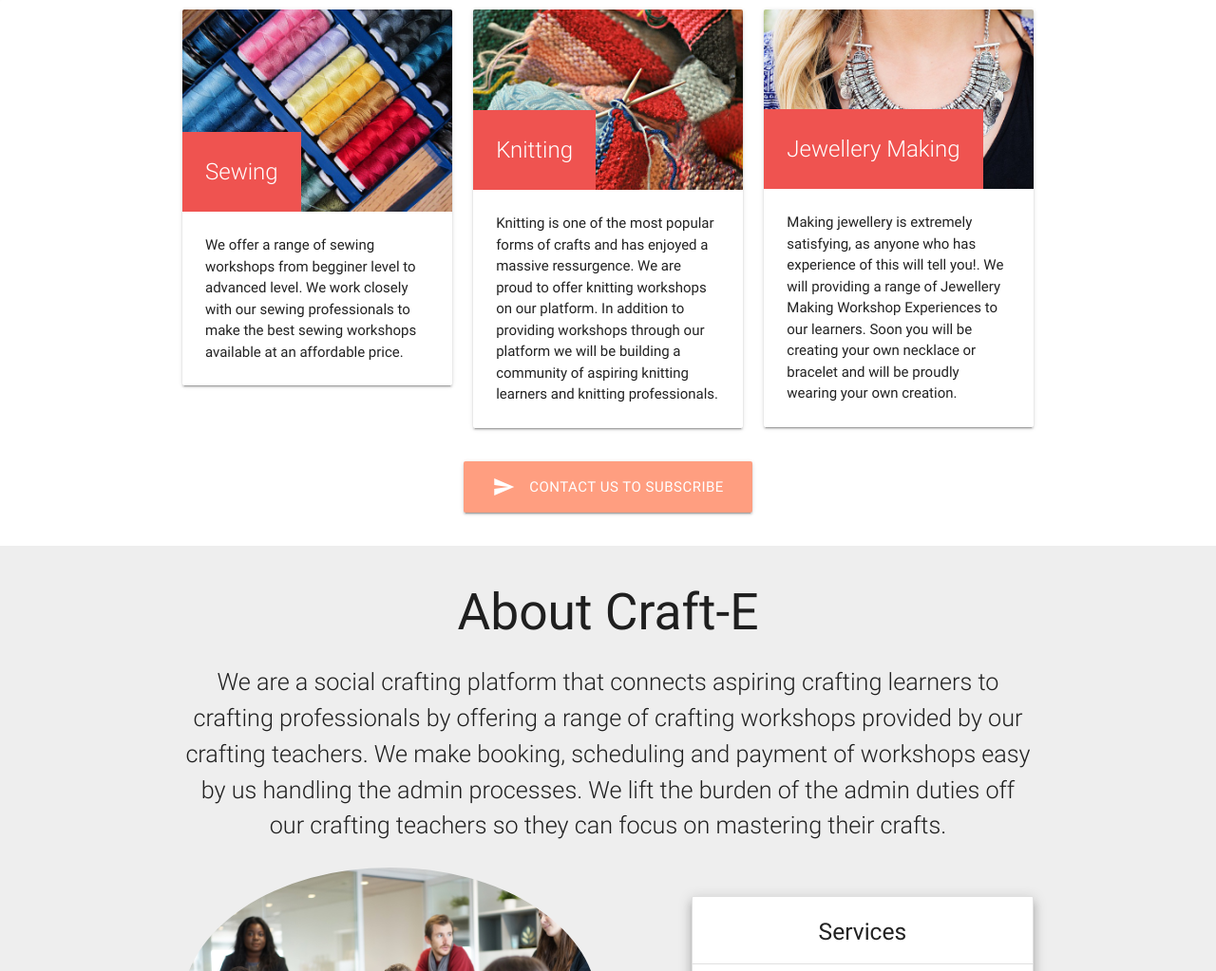
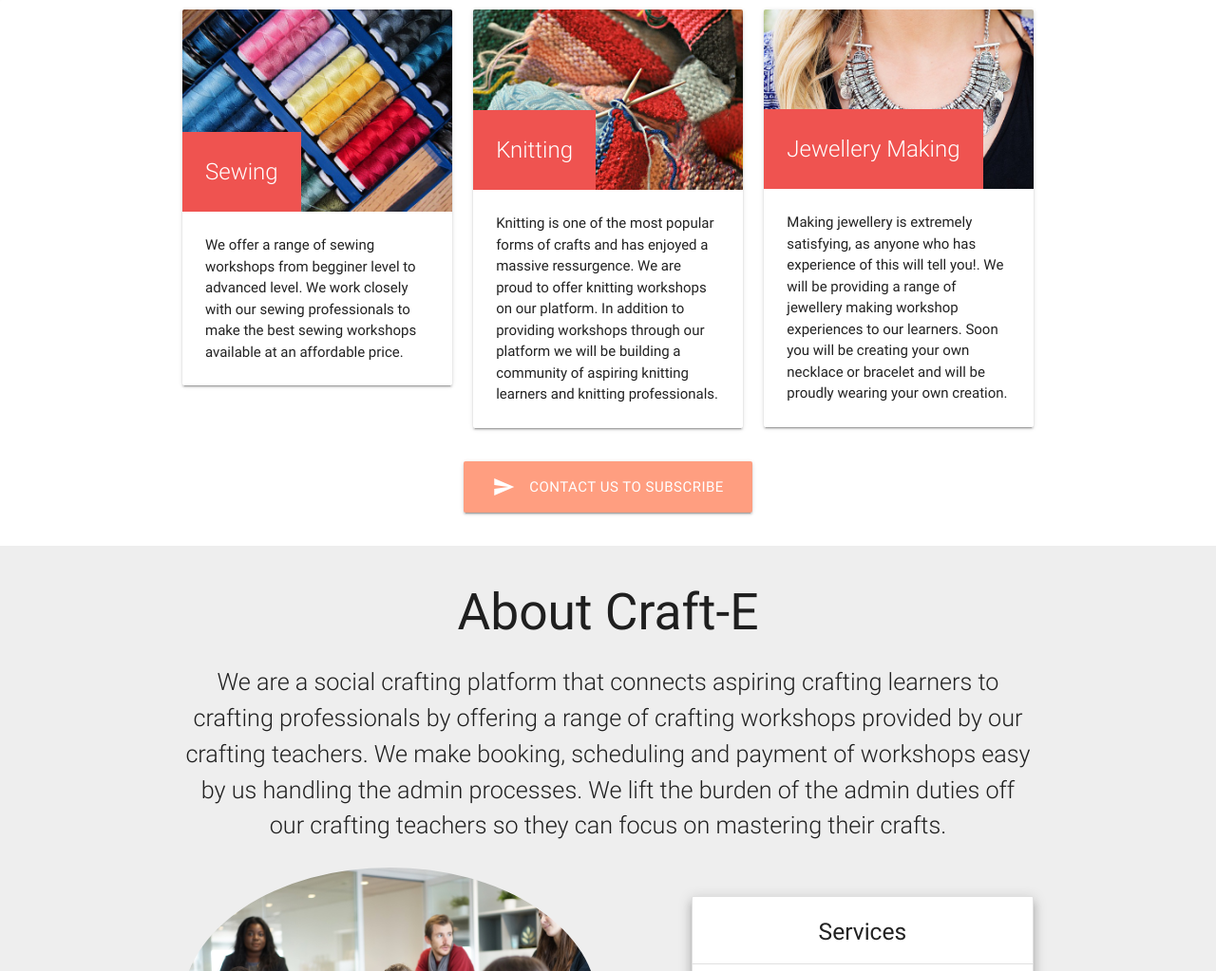
Before and after one commit to Nikhil2591/Craft-E, a plain HTML site: page index.html in a window 1280 px wide. Shown: the part 863-1886 px from the top of the page at 95% size. Drawn offline with nearby package versions, Linux system fonts and the light colour scheme.

Commit message:
Update index.html

```diff
--- a/index.html
+++ b/index.html
@@ -146,7 +146,7 @@
                       <span class="card-title red lighten-1">Jewellery Making</span>
                     </div>
                     <div class="card-content">
-                      <p>Making jewellery is extremely satisfying, as anyone who has experience of this will tell you!. We will providing a range of Jewellery Making Workshop Experiences to our learners. Soon you will be creating your own necklace or bracelet and will be proudly wearing your own creation.</p>
+                      <p>Making jewellery is extremely satisfying, as anyone who has experience of this will tell you!. We will be providing a range of jewellery making workshop experiences to our learners. Soon you will be creating your own necklace or bracelet and will be proudly wearing your own creation.</p>
                     </div>
                   </div>
               </div>
```
